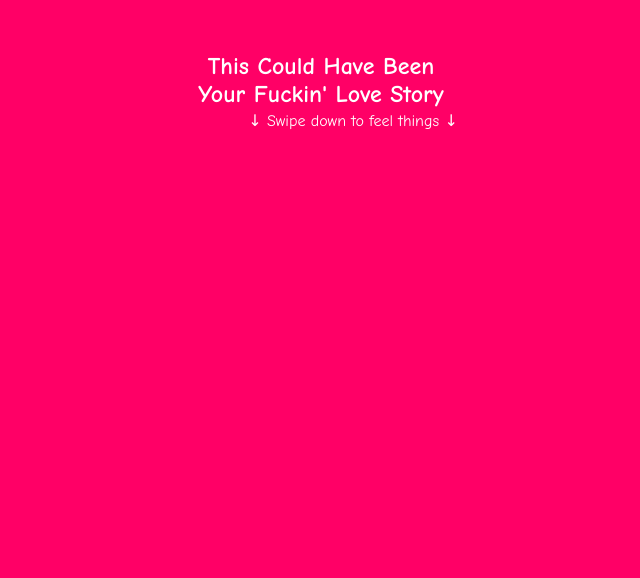
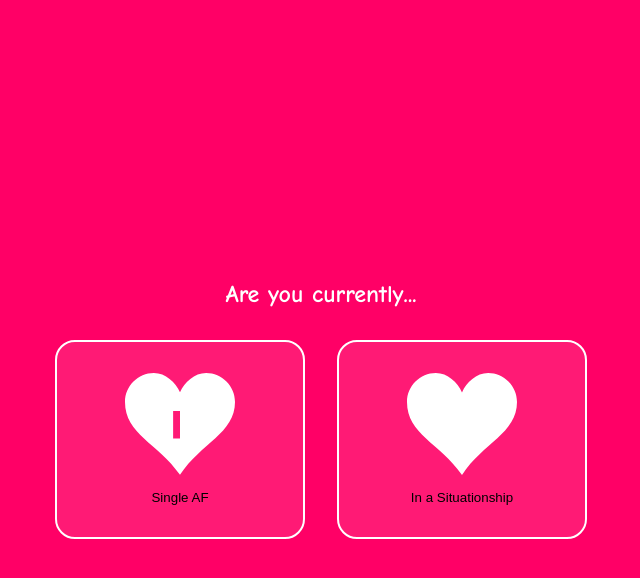
Before and after one commit to elijahu1/drunkval, a plain HTML site: page index.html in a window 1280 px wide. Shown: the whole page, without its empty margins (319-959 px from the left). Drawn offline with nearby package versions, Linux system fonts and the light colour scheme.

Commit message:
added relationship selector

```diff
--- a/index.html
+++ b/index.html
@@ -7,6 +7,35 @@
     <link rel="stylesheet" href="makeup.css">
 </head>
 <body>
+
+    <!-- Relationship Selector -->
+    <div class="status-selector">
+        <div class="selector-content">
+            <h2>Are you currently...</h2>
+            <div class="selector-buttons">
+                <button class="status-btn single" onclick="selectStatus('single')">
+                    <div class="heart-container">
+                        <svg class="broken-heart" viewBox="0 0 32 29.6">
+                            <path d="M23.6,0c-3.4,0-6.3,2.7-7.6,5.6C14.7,2.7,11.8,0,8.4,0C3.8,0,0,3.8,0,8.4c0,9.4,9.5,11.9,16,21.2
+                            c6.1-9.3,16-12.1,16-21.2C32,3.8,28.2,0,23.6,0z M10,11H8v8h2V11z M16,19h-2v-8h2V19z M24,11h-2v8h2V11z"/>
+                        </svg>
+                    </div>
+                    <span>Single AF</span>
+                </button>
+                <button class="status-btn coupled" onclick="selectStatus('coupled')">
+                    <div class="heart-container">
+                        <svg class="whole-heart" viewBox="0 0 32 29.6">
+                            <path d="M23.6,0c-3.4,0-6.3,2.7-7.6,5.6C14.7,2.7,11.8,0,8.4,0C3.8,0,0,3.8,0,8.4c0,9.4,9.5,11.9,16,21.2
+                            c6.1-9.3,16-12.1,16-21.2C32,3.8,28.2,0,23.6,0z"/>
+                        </svg>
+                    </div>
+                    <span>In a Situationship</span>
+                </button>
+            </div>
+        </div>
+    </div>
+
+
     <div class="scroll-container">
         <section class="act opening" data-bg="#ff0066">
             <div class="content">
--- a/makeup.css
+++ b/makeup.css
@@ -200,3 +200,126 @@ body {
     33% { content: '..'; }
     66% { content: '...'; }
 }
+
+/* Status Selector */
+.status-selector {
+    position: fixed;
+    top: 0;
+    left: 0;
+    width: 100%;
+    height: 100vh;
+    background: #ff0066;
+    display: flex;
+    justify-content: center;
+    align-items: center;
+    z-index: 1000;
+    transition: opacity 0.5s ease;
+}
+
+.selector-content {
+    text-align: center;
+    transform: translateY(20px);
+    opacity: 0;
+    animation: selectorEntrance 1s ease forwards 0.5s;
+}
+
+@keyframes selectorEntrance {
+    to { transform: translateY(0); opacity: 1; }
+}
+
+.selector-buttons {
+    display: flex;
+    gap: 2rem;
+    margin-top: 2rem;
+    justify-content: center;
+}
+
+.status-btn {
+    background: rgba(255,255,255,0.1);
+    border: 2px solid white;
+    padding: 2rem;
+    border-radius: 20px;
+    cursor: pointer;
+    transition: 0.3s ease;
+    width: 250px;
+    backdrop-filter: blur(5px);
+}
+
+.status-btn:hover {
+    transform: translateY(-10px);
+    box-shadow: 0 10px 30px rgba(0,0,0,0.2);
+    background: rgba(255,255,255,0.2);
+}
+
+.heart-container {
+    width: 100px;
+    height: 100px;
+    margin: 0 auto 1rem;
+}
+
+.broken-heart, .whole-heart {
+    fill: white;
+    width: 100%;
+    height: 100%;
+    animation: heartPulse 2s ease infinite;
+}
+
+.broken-heart path {
+    stroke-dasharray: 1000;
+    stroke-dashoffset: 1000;
+    animation: drawHeart 3s ease forwards;
+}
+
+@keyframes drawHeart {
+    to { stroke-dashoffset: 0; }
+}
+
+@keyframes heartPulse {
+    0%, 100% { transform: scale(1); }
+    50% { transform: scale(1.1); }
+}
+
+/* Linktree-style Animations */
+.main-content {
+    opacity: 0;
+    transform: translateY(50px);
+    transition: 1s ease;
+}
+
+.main-content.active {
+    opacity: 1;
+    transform: translateY(0);
+}
+
+/* Image Grid Animation */
+.image-grid {
+    display: grid;
+    grid-template-columns: repeat(auto-fit, minmax(200px, 1fr));
+    gap: 1rem;
+    margin: 2rem 0;
+}
+
+.grid-item {
+    position: relative;
+    overflow: hidden;
+    border-radius: 15px;
+    transform: scale(0.9);
+    opacity: 0;
+    transition: 0.5s ease;
+}
+
+.grid-item.animate {
+    transform: scale(1);
+    opacity: 1;
+}
+
+.grid-item img {
+    width: 100%;
+    height: 200px;
+    object-fit: cover;
+    transition: 0.3s ease;
+}
+
+.grid-item:hover img {
+    transform: scale(1.1);
+}
--- a/script.js
+++ b/script.js
@@ -1,4 +1,4 @@
-// Add drunk effect to text
+
 document.querySelectorAll('h1, p').forEach(element => {
     element.addEventListener('mousemove', () => {
         element.style.transform = `rotate(${Math.random() * 4 - 2}deg)`;
@@ -67,7 +67,7 @@ function uglyCry() {
     });
 }
 
-// Add chatbot functionality
+// chatbot functionality
 function uglyCry() {
     // Clear previous chat
     const existingChat = document.getElementById('depression-bot');
@@ -89,7 +89,7 @@ function uglyCry() {
     addBotMessage("Hey lonely human, let's simulate those feelings you can't get irl:", 1000);
     addBotMessage("On a scale of 1 to 'fuck my life', how pathetic is your Valentine's Day?", 2000);
 
-    // Add typing indicator
+
     let isTyping = false;
     setInterval(() => {
         if (!isTyping && Math.random() < 0.3) {
@@ -98,7 +98,7 @@ function uglyCry() {
     }, 5000);
 }
 
-// Chat message templates
+// Chat message shit
 const botResponses = [
     {
         triggers: ['1', 'not bad'],
@@ -144,3 +144,54 @@ function simulateTyping() {
         isTyping = false;
     }, 2000);
 }
+
+// Status Selection
+function selectStatus(status) {
+    const selector = document.querySelector('.status-selector');
+    const mainContent = document.querySelector('.main-content');
+
+    // Animate out selector
+    gsap.to(selector, {
+        opacity: 0,
+        duration: 0.5,
+        onComplete: () => selector.remove()
+    });
+
+    // Animate in main content
+    mainContent.classList.remove('hidden');
+    gsap.to(mainContent, {
+        opacity: 1,
+        y: 0,
+        duration: 1,
+        ease: "power4.out"
+    });
+
+    // Add status-specific content
+    if(status === 'single') {
+        document.body.classList.add('single-mode');
+        // Add single-shaming content
+    } else {
+        document.body.classList.add('coupled-mode');
+        // Add couple-specific animations
+    }
+
+    // Animate grid items
+    gsap.to(".grid-item", {
+        scale: 1,
+        opacity: 1,
+        stagger: 0.1,
+        delay: 0.5,
+        ease: "back.out(1.7)"
+    });
+}
+
+// Add floating images animation
+document.querySelectorAll('.grid-item').forEach(item => {
+    gsap.to(item, {
+        y: () => Math.random() * 20 - 10,
+        duration: 2,
+        repeat: -1,
+        yoyo: true,
+        ease: "sine.inOut"
+    });
+});
```
